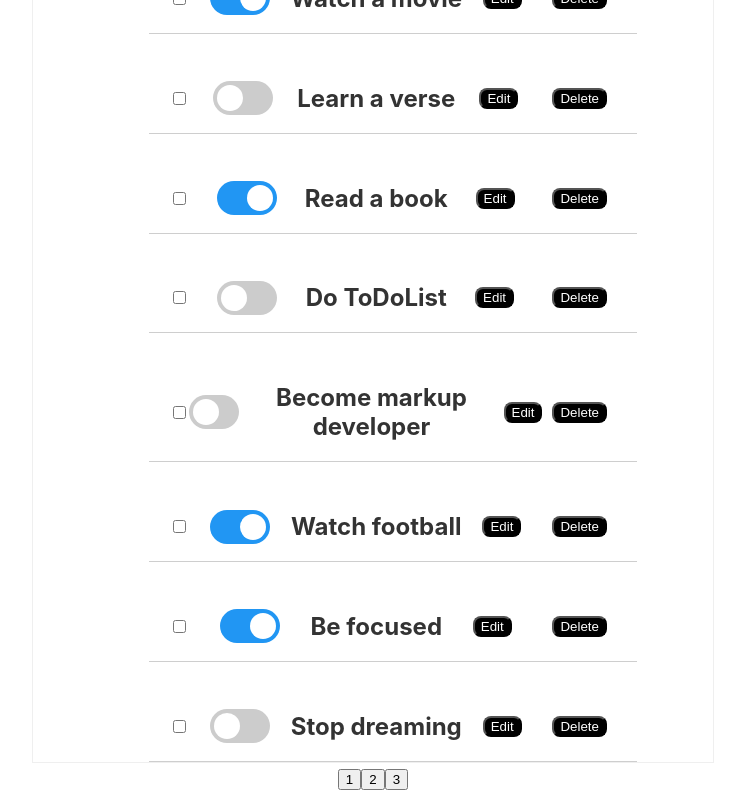
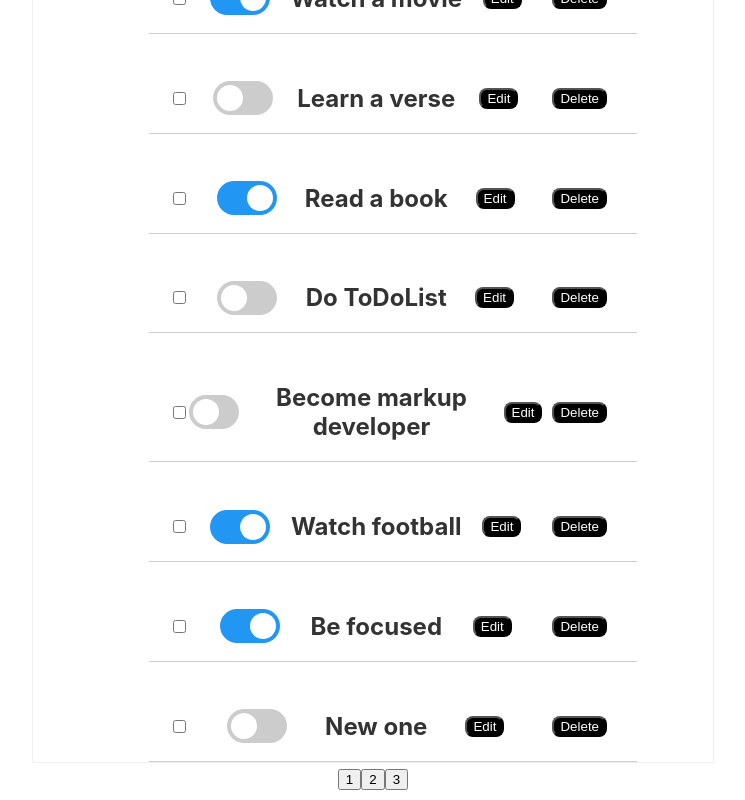
Before and after one commit to pe7r/project, a React (Create React App) app: page / in a window 1280 px wide. Shown: the part 810-1610 px from the top of the page, without its empty margins (267-1012 px from the left). Built offline with nearby package versions, Linux system fonts and the light colour scheme.

Commit message:
Added destructuring assignment in App.js (March 27) #4

```diff
--- a/src/App.js
+++ b/src/App.js
@@ -72,7 +72,7 @@ class App extends Component {
         completed: true,
       },
       {
-        title: 'Stop dreaming',
+        title: 'New one',
         date: 15531532409040,
         completed: false,
       },
@@ -219,9 +219,15 @@ class App extends Component {
 
 	render() {
 
+		const {
+			showSortedTasks,
+			sortedTasks,
+			tasks,
+		} = this.state;
+
 		let items = [];
-			if (this.state.showSortedTasks) {
-				items = this.state.sortedTasks.map(item => <ToDoItem
+			if (showSortedTasks) {
+				items = sortedTasks.map(item => <ToDoItem
 			key={item.date}
 			item={item}
 			onCheck={this.onCheck}
@@ -230,7 +236,7 @@ class App extends Component {
 			onChange={this.onChange}
 			/>)
 			} else {
-				items = this.state.tasks.map(item => <ToDoItem
+				items = tasks.map(item => <ToDoItem
 			key={item.date}
 			item={item}
 			onCheck={this.onCheck}
```
